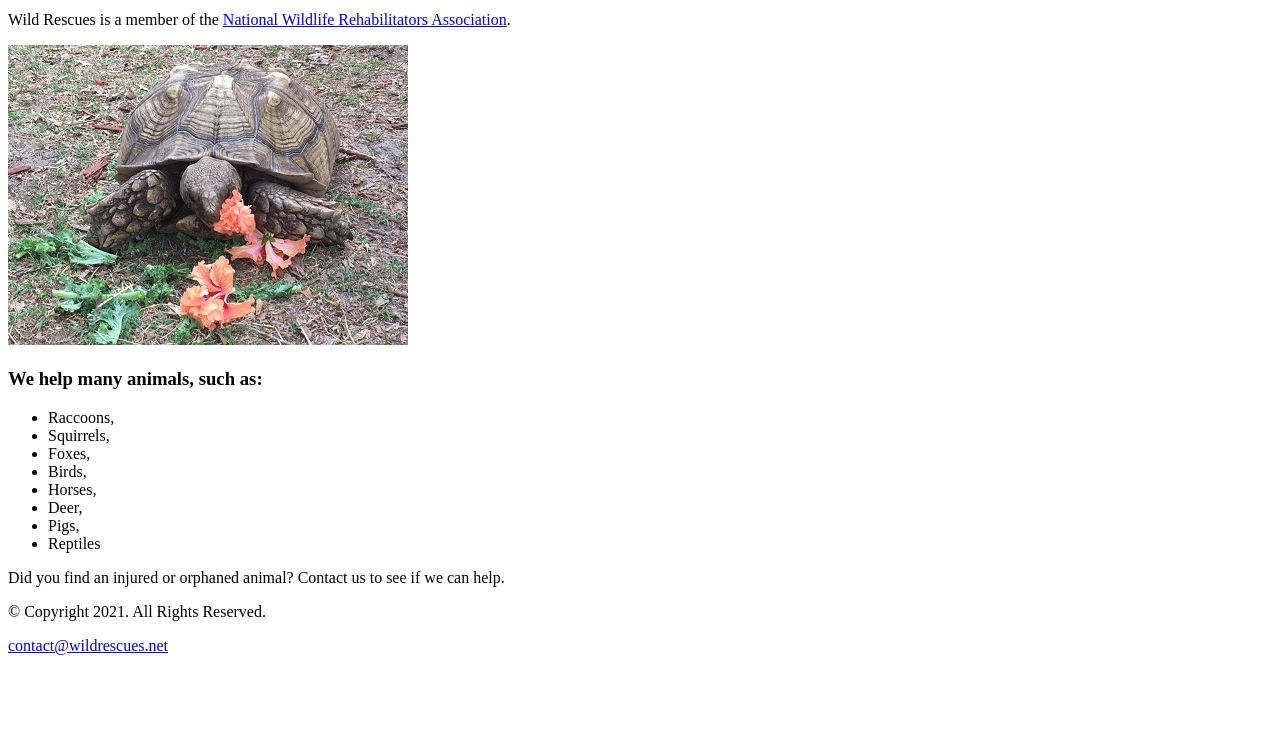
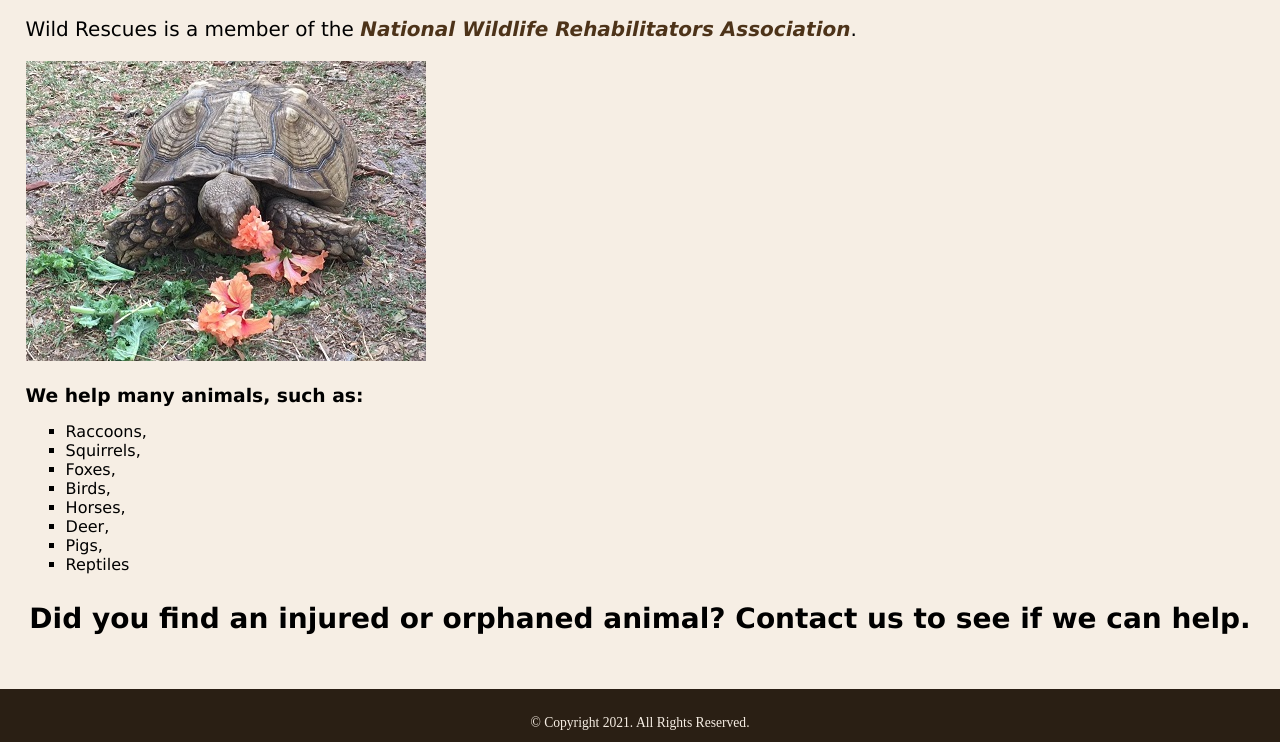
Before and after one commit to hleroy360/rescue, a plain HTML site: page about.html in a window 1280 px wide. Shown: the part 247-989 px from the top of the page. Before the commit the page ends 918 px from the top, so only its background shows below. Drawn offline with Linux system fonts and the light colour scheme.

Commit message:
modified:   about.html 	modified:   contact.html 	modified:   index.html 	modified:   template.html

```diff
--- a/about.html
+++ b/about.html
@@ -9,7 +9,7 @@ Date: 11/17/2023
     <head>
       <title>Wild Rescues: About Us</title>
       <meta charset="utf-8"></meta>
-      <link rel="stylesheet" type="text/css"href="styles.css">
+      <link rel="stylesheet" type="text/css"href="css/styles.css">
     </head>
 
     <body>
```
Also changed, not shown: contact.html (+1 -1 lines), index.html (+1 -1 lines), template.html (+1 -1 lines).
